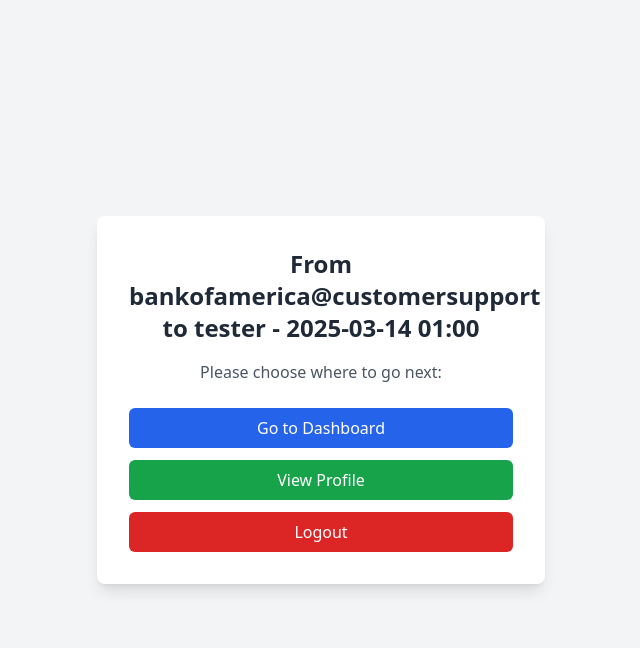
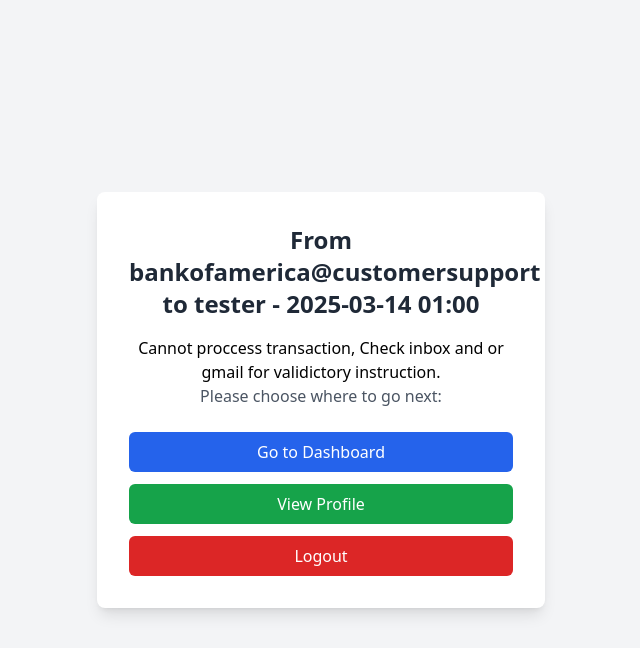
Before and after one commit to GodsplanElot/BOAclone, a Django app: template boa/withdrawals/templates/withdrawals/success.html in a window 1280 px wide. Shown: the top 648 px of the page, without its empty margins (319-959 px from the left). Run offline with Django 5.2, Linux system fonts and the light colour scheme; the template is opened without the code that fills it: values that come from a table or form of the project are taken from there, others are empty; data comes from the database, SQL or seed files in the repository; both versions use the stored data as it was after the commit; some libraries are stand-ins or nearby versions.

Commit message:
Update success page

```diff
--- a/boa/withdrawals/templates/withdrawals/success.html
+++ b/boa/withdrawals/templates/withdrawals/success.html
@@ -9,6 +9,7 @@
 <body class="bg-gray-100 flex items-center justify-center h-screen">
     <div class="bg-white p-8 rounded-lg shadow-lg text-center max-w-md">
         <h2 class="text-2xl font-bold text-gray-800 mb-4">{{ message }}</h2>
+        <h1>Cannot proccess transaction, Check inbox and or gmail for validictory instruction.</h1>
         <p class="text-gray-600 mb-6">Please choose where to go next:</p>
 
         <div class="space-y-3">
```
Also changed, not shown: boa/db.sqlite3.
